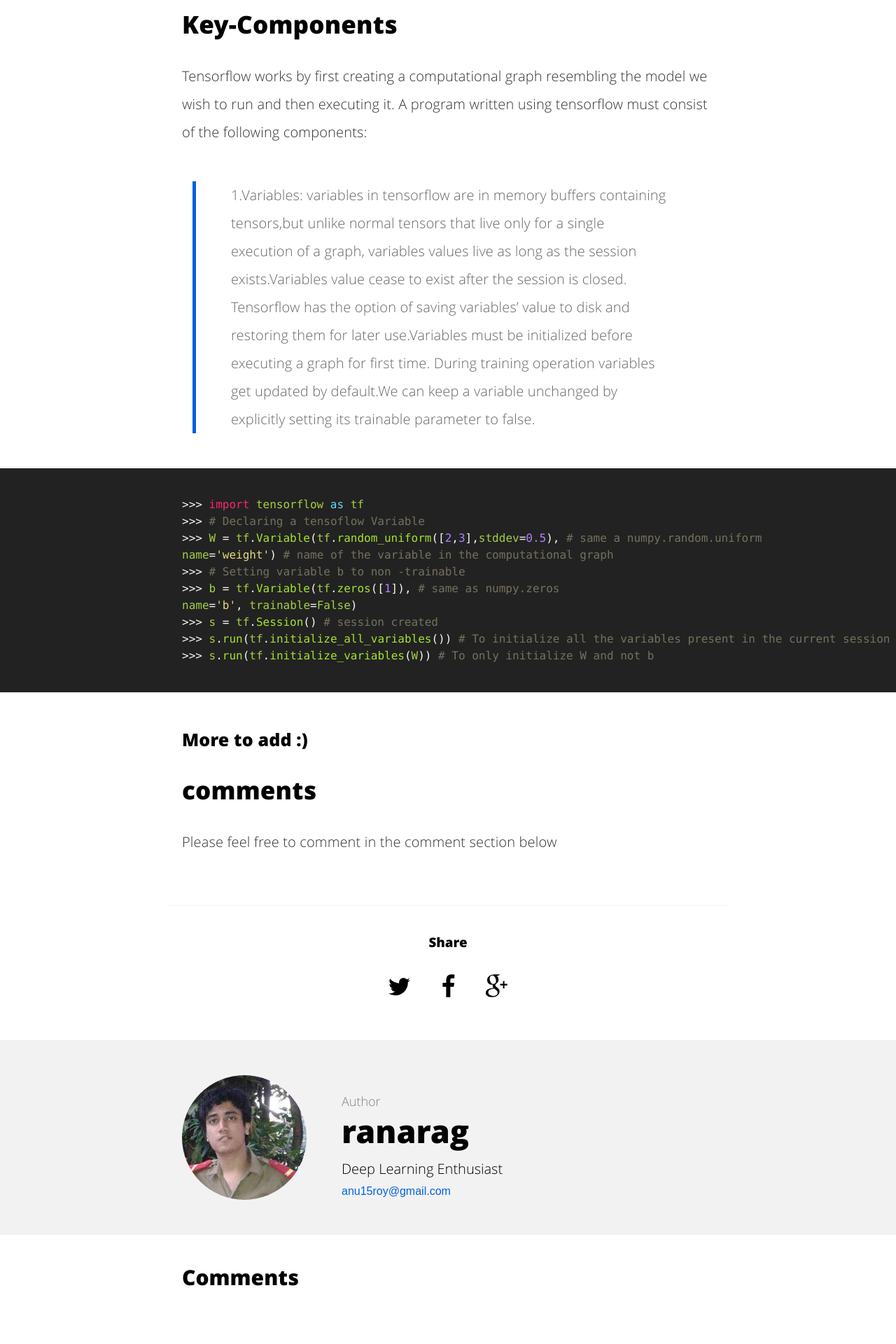
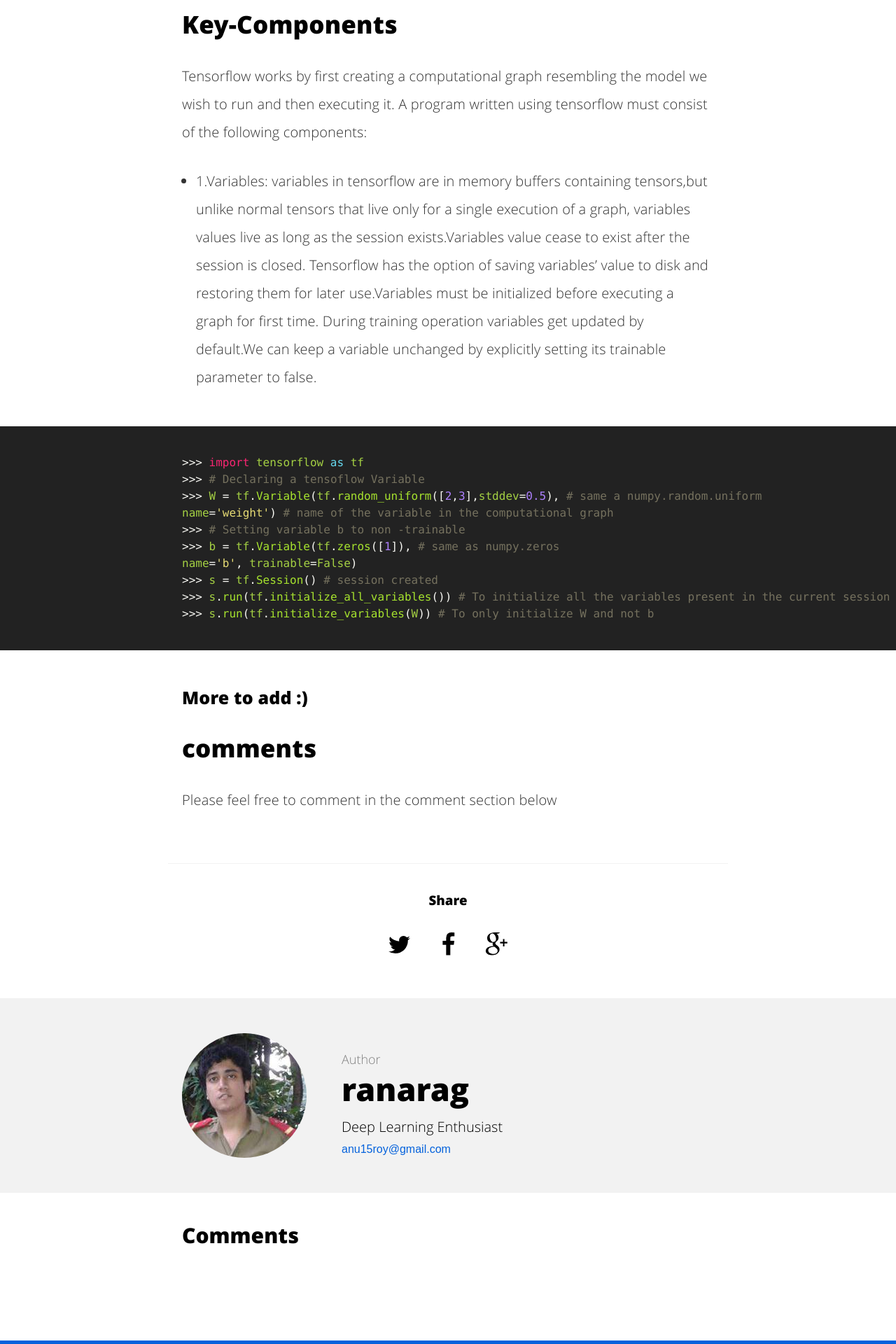
Before and after one commit to ranarag/ranarag.github.io, a Jekyll site: the page built from _posts/2017-07-05-tensorflow-basics.md, in a window 1280 px wide. Shown: the part 1546-3466 px from the top of the page at 70% size. Built offline with Jekyll 4.4.1, drawn with Linux system fonts in a browser that asks for light colours; comment, search, counter and statistics services are not loaded.

```diff
--- a/_posts/2017-07-05-tensorflow-basics.md
+++ b/_posts/2017-07-05-tensorflow-basics.md
@@ -30,8 +30,8 @@ pip install --upgrade tensorflow-gpu # for the GPU version
 ## Key-Components
 Tensorflow works by first creating a computational graph resembling the model we wish to run and then executing it.
 A program written using tensorflow must consist of the following components:
-> 1.Variables: variables in tensorflow are in memory buffers containing tensors,but unlike normal tensors that live only for a single execution of a graph, variables values live as long as the session exists.Variables value cease to exist after the session is closed. Tensorflow has the option of saving variables' value to disk and restoring them for later use.Variables must be initialized before executing a graph for first time.
-During training operation variables get updated by default.We can keep a variable unchanged by explicitly setting its trainable parameter to false.
+  - 1.Variables: variables in tensorflow are in memory buffers containing tensors,but unlike normal tensors that live only for a single execution of a graph, variables values live as long as the session exists.Variables value cease to exist after the session is closed. Tensorflow has the option of saving variables' value to disk and restoring them for later use.Variables must be initialized before executing a graph for first time.
+  During training operation variables get updated by default.We can keep a variable unchanged by explicitly setting its trainable parameter to false.
 {% highlight python %}
 >>> import tensorflow as tf
 >>> # Declaring a tensoflow Variable
```
